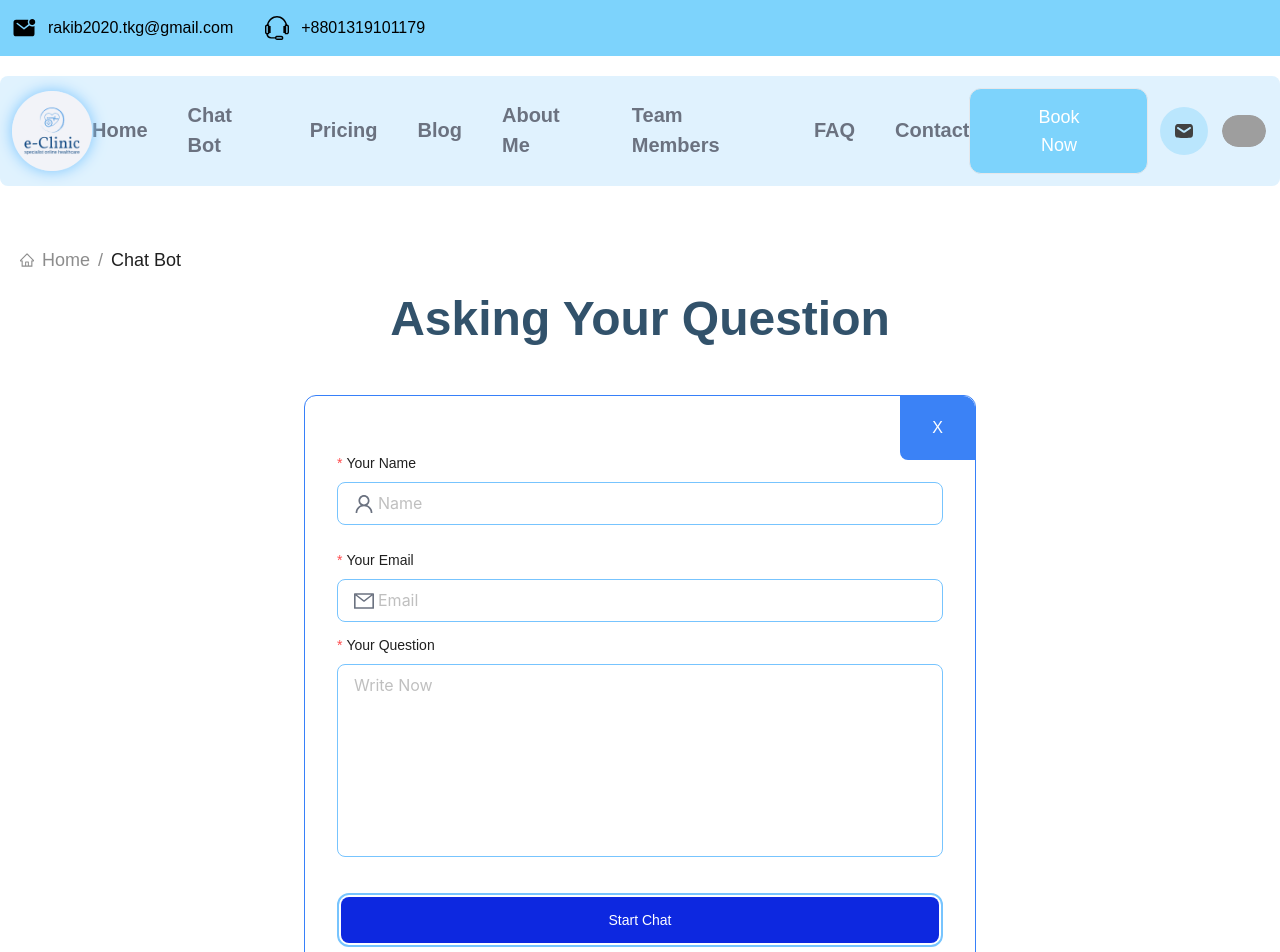
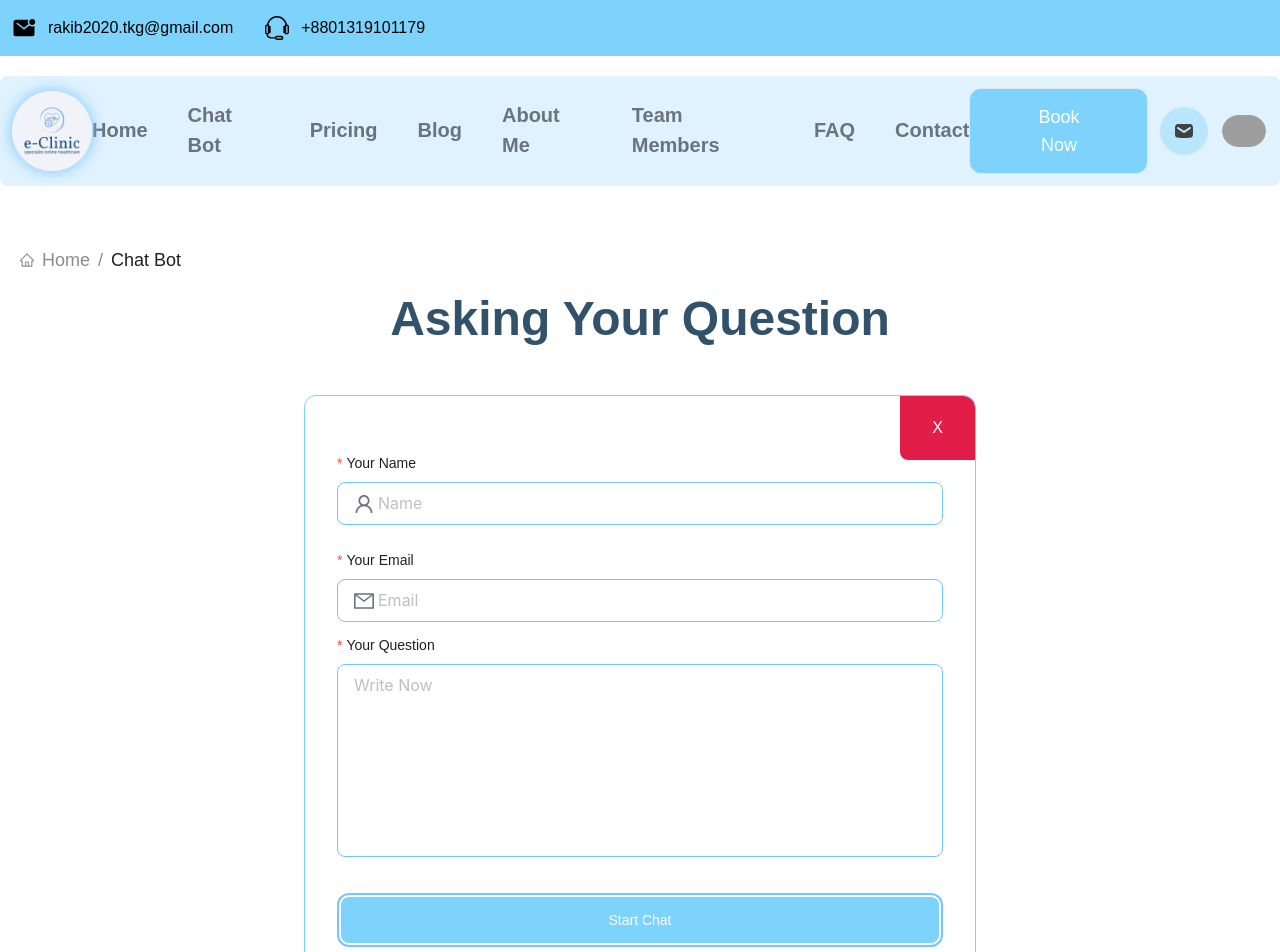
Before and after one commit to FahimAhamed101/dococ, a Next.js app: page /chat-bot in a window 1280 px wide. Shown: the top 952 px of the page. Built offline with nearby package versions, Linux system fonts and the light colour scheme; grey boxes are pictures that could not be loaded; a web font is replaced by a local one.

Commit message:
added some changes

```diff
--- a/src/components/Pages/ChatBot/ChatBot.tsx
+++ b/src/components/Pages/ChatBot/ChatBot.tsx
@@ -43,8 +43,8 @@ const ChatBot: React.FC = () => {
           Asking Your Question
         </h1>
         <div className="w-full py-8">
-          <div className="w-full  max-w-2xl mx-auto relative border px-8 py-14 bg-[#fff] rounded-xl border-secondary">
-        <button className="absolute top-0 right-0 py-5 px-8 bg-blue-500 text-white  rounded-tr-xl rounded-bl-lg hover:bg-blue-600 transition-colors shadow-m">X</button>
+          <div className="w-full  max-w-2xl mx-auto relative border px-8 py-14 bg-[#fff] rounded-xl border-sky-300">
+        <button className="absolute top-0 right-0 py-5 px-8 bg-rose-600 text-white  rounded-tr-xl rounded-bl-lg hover:bg-blue-600 transition-colors shadow-m">X</button>
             <Form
               onFinish={handleSubmit}
               layout="vertical"
@@ -92,9 +92,9 @@ const ChatBot: React.FC = () => {
               </Form.Item>
 
               {/* Submit Button */}
-              <Form.Item>
-                <div className="mt-6">
-                  <CustomLoadingButton>Start Chat</CustomLoadingButton>
+              <Form.Item className="">
+                <div className="mt-6 border-none">
+                  <CustomLoadingButton className="bg-sky-300 ">Start Chat</CustomLoadingButton>
                 </div>
               </Form.Item>
             </Form>
--- a/src/components/Shared/Navbar/DropdownModal.jsx
+++ b/src/components/Shared/Navbar/DropdownModal.jsx
@@ -1,5 +1,5 @@
 "use client"
-import { MailOutlined, UserOutlined, CalendarOutlined, LockOutlined, LogoutOutlined } from "@ant-design/icons";
+import {  UserOutlined, CalendarOutlined, LockOutlined, LogoutOutlined } from "@ant-design/icons";
 
 
 export default function DropdownModal({ isOpen, onClose }) {
--- a/src/components/Shared/Navbar/Navbar.tsx
+++ b/src/components/Shared/Navbar/Navbar.tsx
@@ -1,11 +1,11 @@
 "use client";
 import logo from "@/assets/logo/logo.png";
 import CustomButton from "@/components/UI/CustomButton";
-import { MenuOutlined, MailOutlined } from "@ant-design/icons";
+import { MenuOutlined } from "@ant-design/icons";
 import { Button, Drawer } from "antd";
 import Image from "next/image";
 import Link from "next/link";
-import { useState, useEffect } from "react";
+import { useState} from "react";
 import MainContainer from "../MainContainer/MainContainer";
 import ActiveLink from "./ActiveLink";
 import mail from "@/assets/mail.svg";
```
